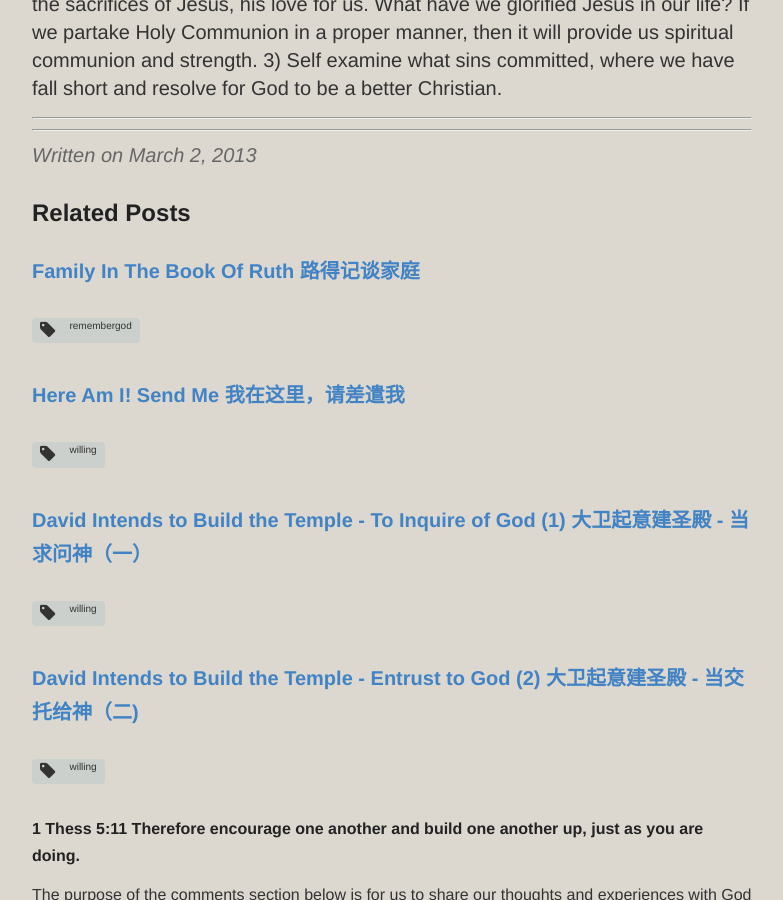
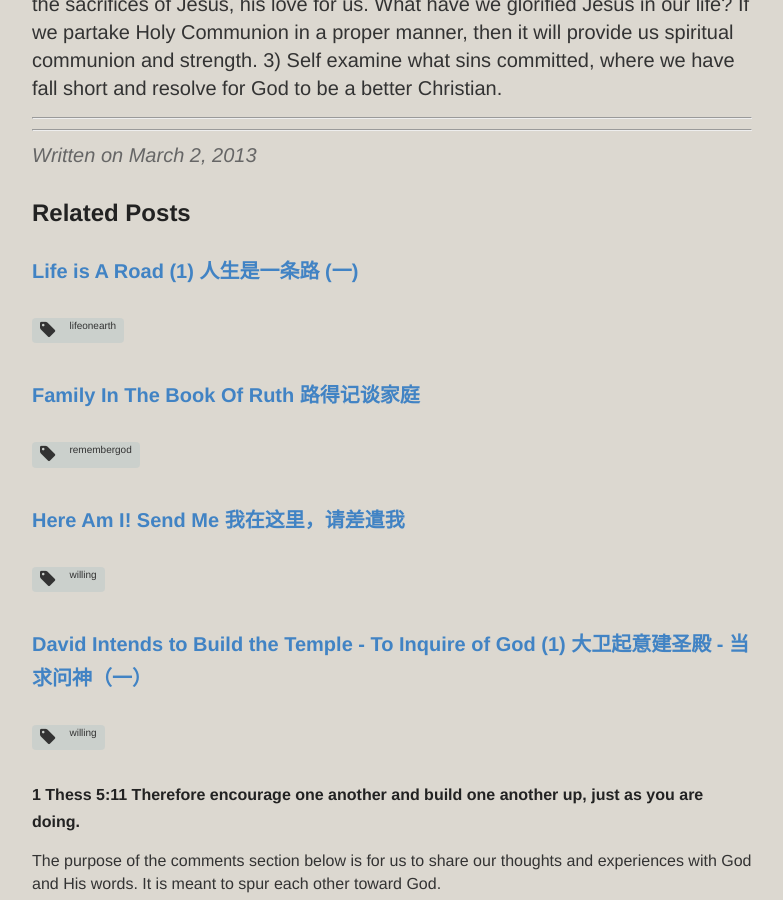
Before and after one commit to catchupTJC/catchuptjc.github.io, a Jekyll site: the page built from _posts/2013-03-02-Paul and the Cross.md, in a window 1280 px wide and 900 px high, scrolled down 1900 px. Shown: the whole window, without its empty margins (248-1031 px from the left). Built offline with Jekyll 4.4.1, drawn with Linux system fonts in a browser that asks for light colours; nearby versions of some CDN libraries; comment, search, counter and statistics services are not loaded; some of the changed lines change nothing that is shown.

Commit message:
Update 2019-08-03-Life is A Road (1).md

```diff
--- a/_posts/2019-08-03-Life is A Road (1).md
+++ b/_posts/2019-08-03-Life is A Road (1).md
@@ -1,8 +1,8 @@
 ---
 layout: post
 title: Life is A Road (1) 人生是一条路 (一)
-category: Sermon(SG)2019
-tags: [Life on Earth,Trial,God is up there,Faith]
+category: sermon2019singapore
+tags: [lifeonearth,trial,godisupthere,faith]
 hymns: [333,442]
 ---
 
```
